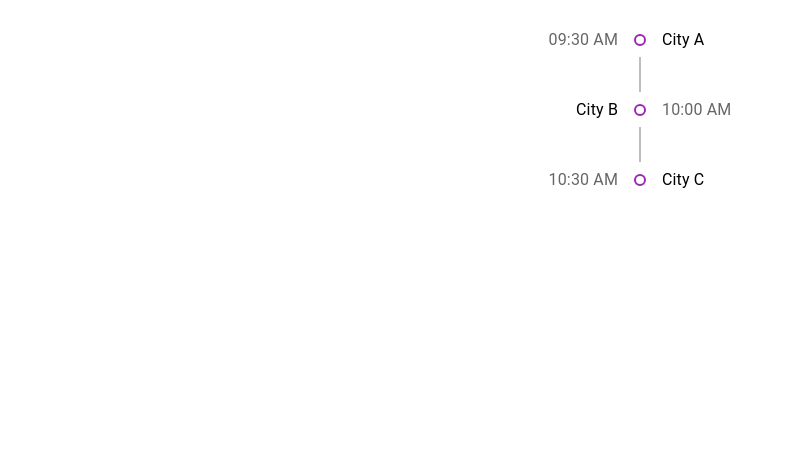
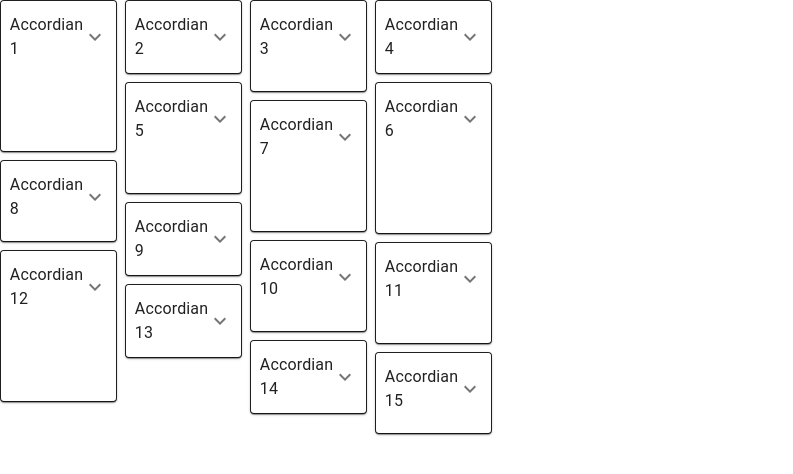
Before and after one commit to fhabhishektiwari/react-mui-learning, a React (Create React App) app: page / in a window 1280 px wide. Shown: the top 474 px of the page, without its empty margins (0-793 px from the left). Built offline with nearby package versions, Linux system fonts and the light colour scheme.

Commit message:
Added MuiMasonry

```diff
--- a/src/App.tsx
+++ b/src/App.tsx
@@ -1,12 +1,12 @@
 import React from 'react';
 import './App.css';
-import {MuiTimeline} from './components/MuiTimeline';
+import { MuiMasonry } from './components/MuiMasonry';
 
 function App() {
   return (
 
     <div className=''>
-      <MuiTimeline/>
+      <MuiMasonry/>
     </div>
   );
 }
--- /dev/null
+++ b/src/components/MuiMasonry.tsx
@@ -0,0 +1,33 @@
+import React from 'react'
+import {Box,Paper,Accordion,AccordionSummary,AccordionDetails,Typography} from '@mui/material'
+import { Masonry } from '@mui/lab'
+import { ExpandMore } from '@mui/icons-material';
+const heights=[150,30,90,70,110,150,130,80,50,90,100,150,30,50,80,];
+export const MuiMasonry = () => {
+  return (
+    <Box sx={{width:500,minHeight:400}}>
+        <Masonry columns={4} spacing={1}>
+            {
+                heights.map((height,index)=>(
+                    <Paper
+                    key={index}
+                    sx={{
+                        // display:'flex',
+                        // justifyContent:'center',
+                        // alignItems:'center',
+                        // height,
+                        border:'1px solid'
+                        }}>
+                        <Accordion sx={{minHeight:height}}>
+                            <AccordionSummary expandIcon={<ExpandMore/>}>
+                                <Typography>Accordian {index+1}</Typography>
+                            </AccordionSummary>
+                            <AccordionDetails>Content</AccordionDetails>
+                        </Accordion>
+                    </Paper>
+                ))
+            }
+        </Masonry>
+    </Box>
+  )
+}
```
